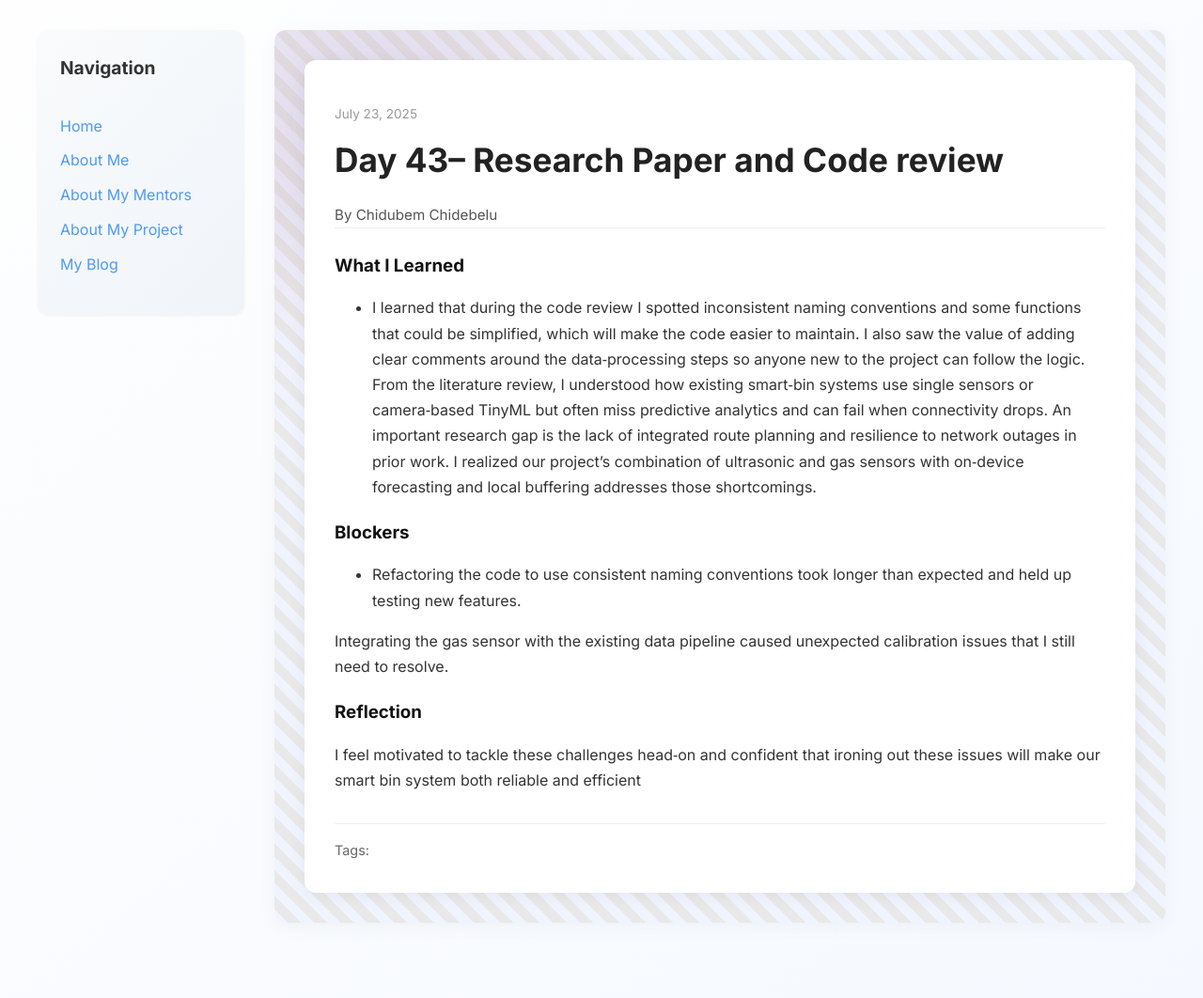
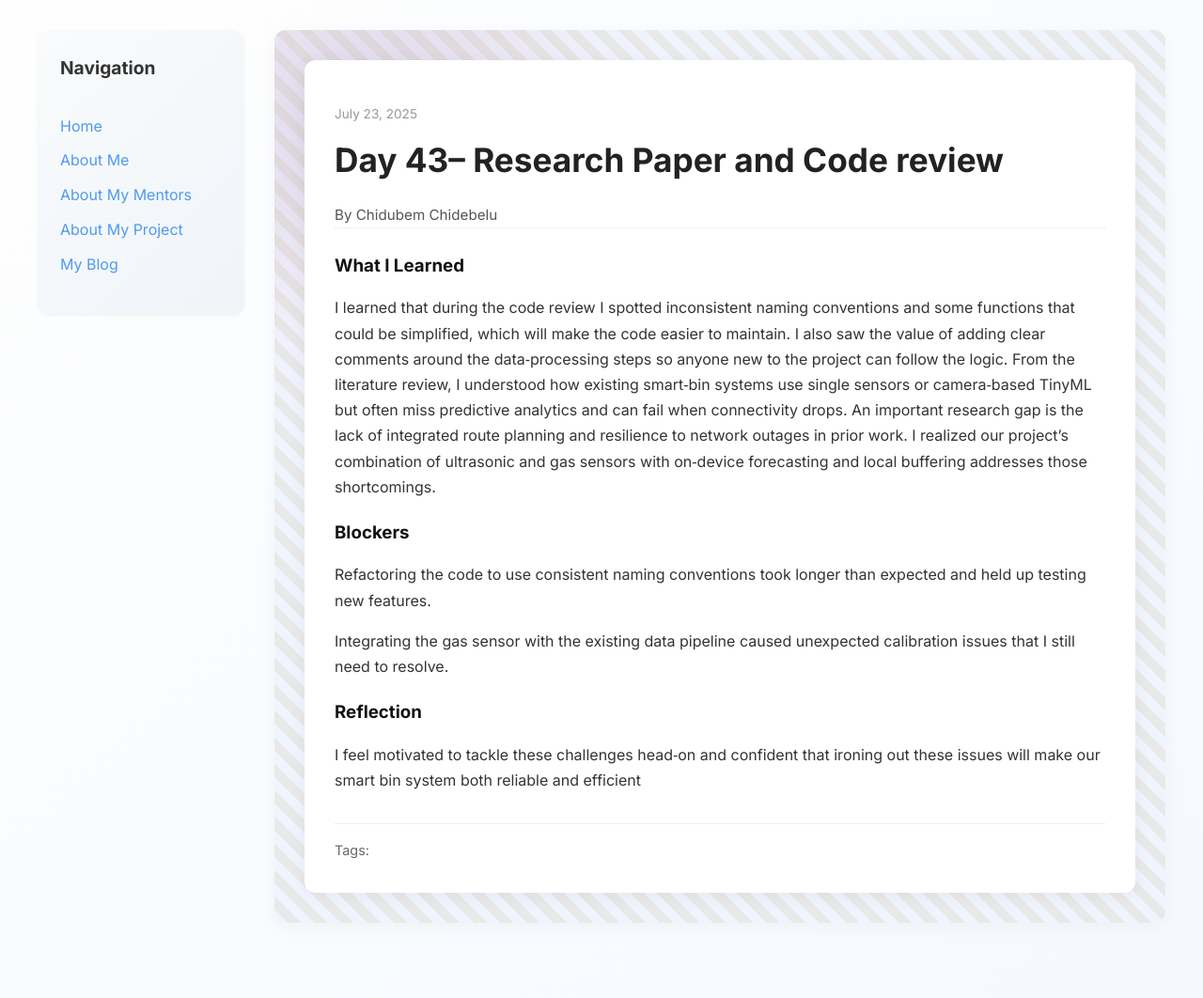
Before and after one commit to 10DubemCant/10DubemCant.github.io, a Jekyll site: the page built from _posts/2025-07-23-day-42.md, in a window 1280 px wide. Shown: the whole page at 94% size. Built offline with Jekyll 4.4.1, drawn with Linux system fonts in a browser that asks for light colours; a file with an impossible date is left out.

Commit message:
Update 2025-07-23-day-42.md

```diff
--- a/_posts/2025-07-23-day-42.md
+++ b/_posts/2025-07-23-day-42.md
@@ -6,10 +6,10 @@ author: Chidubem Chidebelu
 ---
 
 ### What I Learned
-- I learned that during the code review I spotted inconsistent naming conventions and some functions that could be simplified, which will make the code easier to maintain. I also saw the value of adding clear comments around the data‑processing steps so anyone new to the project can follow the logic. From the literature review, I understood how existing smart‑bin systems use single sensors or camera‑based TinyML but often miss predictive analytics and can fail when connectivity drops. An important research gap is the lack of integrated route planning and resilience to network outages in prior work. I realized our project’s combination of ultrasonic and gas sensors with on‑device forecasting and local buffering addresses those shortcomings.
+I learned that during the code review I spotted inconsistent naming conventions and some functions that could be simplified, which will make the code easier to maintain. I also saw the value of adding clear comments around the data‑processing steps so anyone new to the project can follow the logic. From the literature review, I understood how existing smart‑bin systems use single sensors or camera‑based TinyML but often miss predictive analytics and can fail when connectivity drops. An important research gap is the lack of integrated route planning and resilience to network outages in prior work. I realized our project’s combination of ultrasonic and gas sensors with on‑device forecasting and local buffering addresses those shortcomings.
 
 ### Blockers
-- Refactoring the code to use consistent naming conventions took longer than expected and held up testing new features.
+ Refactoring the code to use consistent naming conventions took longer than expected and held up testing new features.
 
 Integrating the gas sensor with the existing data pipeline caused unexpected calibration issues that I still need to resolve.
 
```
